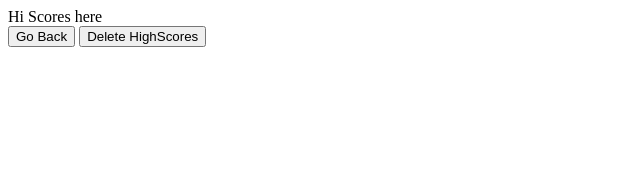
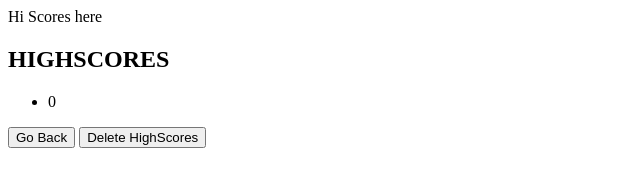
Before and after one commit to jbryant4/timed-quiz, a plain HTML site: page highscore.html in a window 1280 px wide. Shown: the whole page, without its empty margins (0-640 px from the left). Drawn offline with Linux system fonts and the light colour scheme.

Commit message:
progress and updated highscore page

```diff
--- /dev/null
+++ b/assets/js/highscore.js
@@ -0,0 +1,17 @@
+// ? LOAD HIGHSCORES ON HIGHSCORE PAGE
+function loadHighScores() {
+
+    var savedHighScores = localStorage.getItem("score");
+    var savedWhovian = localStorage.getItem("Whovian");
+    var scoreArea = document.getElementById("highscores");
+
+    var scoreListTitle = document.createElement("h2");
+    scoreListTitle.textContent = "HIGHSCORES";
+    var scoreList = document.createElement("ul");
+    var scoreListItem = document.createElement("li");
+    scoreListItem.textContent = savedWhovian + savedHighScores;
+
+    scoreList.appendChild(scoreListItem);
+    scoreArea.appendChild(scoreListTitle);
+    scoreArea.appendChild(scoreList);
+}
--- a/assets/js/script.js
+++ b/assets/js/script.js
@@ -50,8 +50,6 @@ answerList.appendChild(answer4);
 questionContainer.appendChild(questionEl);
 // answer list in container
 questionContainer.appendChild(answerList);
-// result in container
-questionContainer.appendChild(resultArea);
 // ? END OF QUESTION CONTAINER CREATION
 
 
@@ -61,7 +59,6 @@ function quizTimer() {
     timer = setInterval(function () {
         quizTimerLength--;
         document.querySelector("#timer-area").textContent = quizTimerLength;
-
         if (quizTimerLength < 30) {
             document.getElementById("timer-area").style.color = "red";
         }
@@ -82,7 +79,7 @@ function quizTimer() {
 // ? END GAME FUNCTION
 function endGame() {
     questionContainer.remove();
-    clearInterval(timer)
+    clearInterval(timer);
     // create form elements to submit score and give style
     var scoreContainer = document.createElement("div");
     var scoreTitle = document.createElement("h2");
@@ -107,7 +104,19 @@ function endGame() {
     scoreContainer.appendChild(scoreForm);
     // put on screen
     quizArea.appendChild(scoreContainer);
+
+    scoreForm.addEventListener("submit", saveScores );
 }
+
+// ? SAVE SCORES TO LOCAL STORAGE
+function saveScores() {
+
+    var savedScores = localStorage.setItem("score", quizTimerLength);
+    var savedNames = loacalStorage.setItem("Whovian", document.getElementById("user-name").value);
+
+
+}
+
 
 // ? ANSWER FUNCTION
 function rightAnswer() {
--- a/highscore.html
+++ b/highscore.html
@@ -7,14 +7,14 @@
     <title>CodeX HighScore</title>
     <link rel="stylesheet" href="./assets/css/style.css">
 </head>
-<body>
+<body onload = "loadHighScores()">
 
     <main>
-        <div> Hi Scores here </div>
+        <div id="highscores"> Hi Scores here </div>
         <button>Go Back</button>
         <button>Delete HighScores</button>
 
     </main>
-    <script src="./assets/js/script.js"></script>
+    <script src="./assets/js/highscore.js">  </script>
 </body>
 </html>
```
